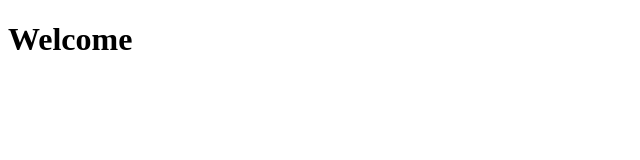
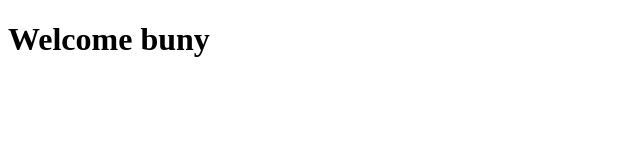
Before and after one commit to suzziliford/main_portfolio, a plain HTML site: page index.html in a window 1280 px wide. Shown: the whole page, without its empty margins (0-640 px from the left). Drawn offline with Linux system fonts and the light colour scheme.

Commit message:
first commit

```diff
--- a/index.html
+++ b/index.html
@@ -6,6 +6,6 @@
     <title>Document</title>
 </head>
 <body>
-    <h1>Welcome</h1>
+    <h1>Welcome buny</h1>
 </body>
 </html>
```
